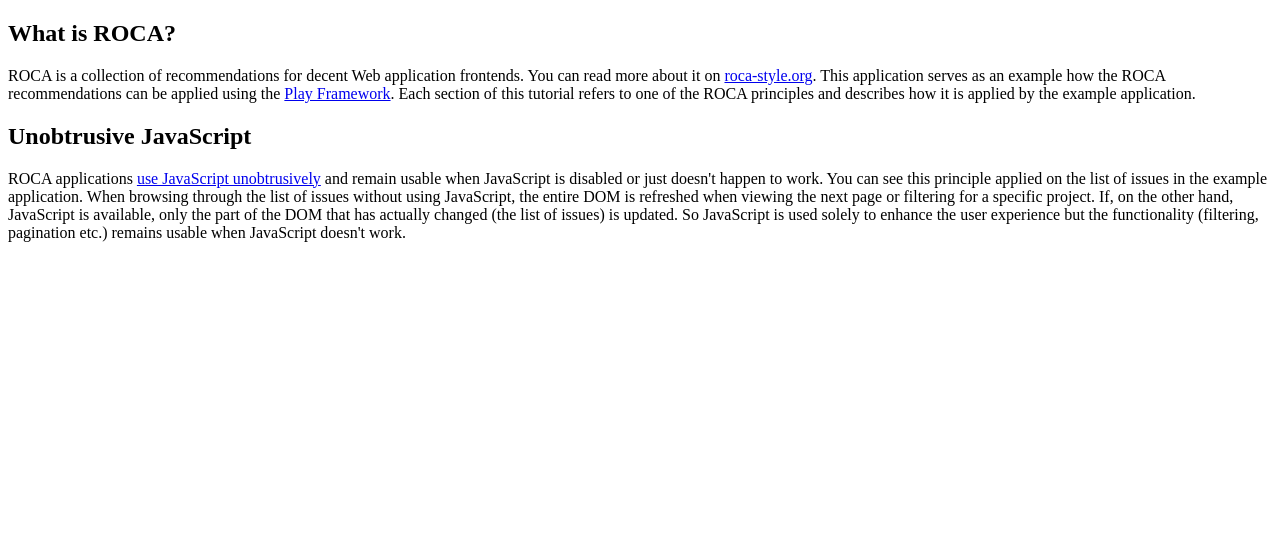
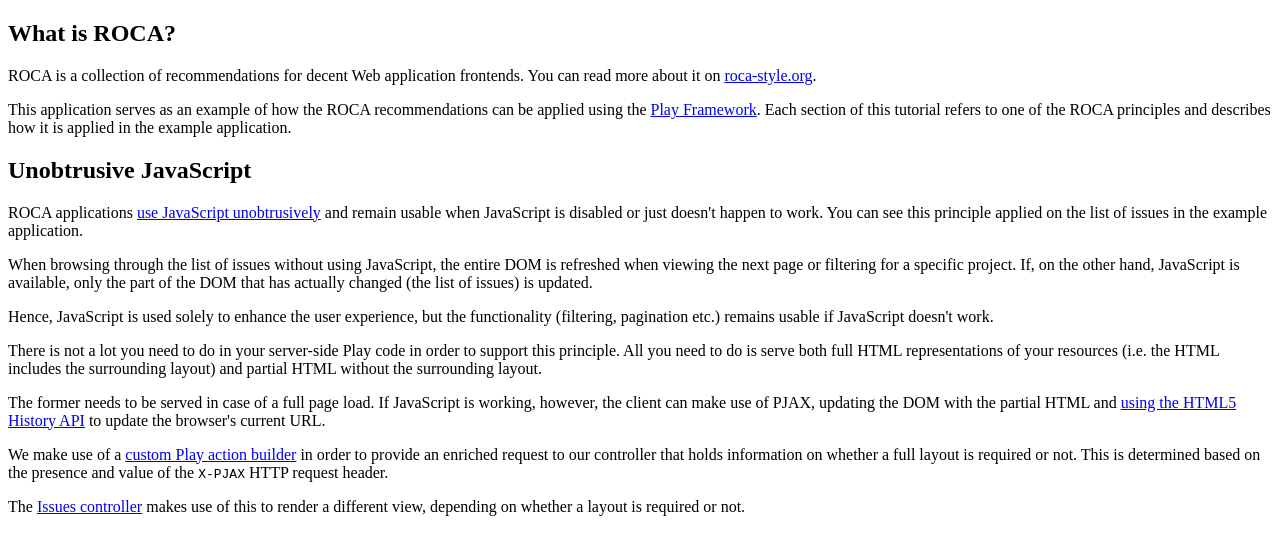
Before and after one commit to innoq/activator-play-roca, a plain HTML site: page tutorial/index.html in a window 1280 px wide. Drawn offline with Linux system fonts and the light colour scheme.

Commit message:
Explain implementation details for unobtrusive JS principle in tutorial

```diff
--- a/tutorial/index.html
+++ b/tutorial/index.html
@@ -6,21 +6,35 @@
 <body>
 <div>
     <h2>What is ROCA?</h2>
-    ROCA is a collection of recommendations for decent Web application frontends. You can read more about it on <a
-        href="http://roca-style.org/">roca-style.org</a>. This application serves as an example how the ROCA
-    recommendations can be applied using the <a
+    <p>ROCA is a collection of recommendations for decent Web application frontends. You can read more about it on <a
+        href="http://roca-style.org/">roca-style.org</a>.</p>
+    <p>This application serves as an example of how the ROCA recommendations can be applied using the <a
         href="http://www.playframework.com/">Play Framework</a>. Each section of this tutorial refers to one of the
-    ROCA principles and describes how it is applied by the example application.
+    ROCA principles and describes how it is applied in the example application.</p>
 </div>
 <div>
     <h2>Unobtrusive JavaScript</h2>
-    ROCA applications <a href="http://roca-style.org/#unobtrusive-javascript">use JavaScript unobtrusively</a> and
+    <p>ROCA applications <a href="http://roca-style.org/#unobtrusive-javascript">use JavaScript unobtrusively</a> and
     remain usable when JavaScript is disabled or just doesn't happen to work. You can see this principle applied on
-    the list of issues in the example application. When browsing through the list of issues without using JavaScript,
+    the list of issues in the example application.</p>
+    <p>When browsing through the list of issues without using JavaScript,
     the entire DOM is refreshed when viewing the next page or filtering for a specific project. If, on the other hand,
-    JavaScript is available, only the part of the DOM that has actually changed (the list of issues) is updated. So
-    JavaScript is used solely to enhance the user experience but the functionality (filtering, pagination etc.) remains
-    usable when JavaScript doesn't work.
+    JavaScript is available, only the part of the DOM that has actually changed (the list of issues) is updated.</p>
+    <p>Hence, JavaScript is used solely to enhance the user experience, but the functionality (filtering, pagination etc.)
+        remains usable if JavaScript doesn't work.</p>
+    <p>There is not a lot you need to do in your server-side Play code in order to support this principle.
+    All you need to do is serve both full HTML representations of your resources (i.e. the HTML
+        includes the surrounding layout) and partial HTML without the surrounding layout.</p>
+    <p>The former needs to be served in case of a full page load. If JavaScript is working,
+    however, the client can make use of PJAX, updating the DOM with the partial HTML and <a href="http://roca-style.org/#historyapi">using
+    the HTML5 History API</a> to update the browser's current URL.</p>
+    <p>We make use of a <a href="#code/app/helpers/ConditionalLayout.scala" class="shortcut">custom Play action builder</a>
+        in order to provide an enriched request to our controller that holds information on whether
+    a full layout is required or not. This is determined based on the presence and value of the
+    <code>X-PJAX</code> HTTP request header.</p>
+    <p>The <a href="#code/app/controllers/Issues.scala" class="shortcut">Issues controller</a>
+    makes use of this to render a different view, depending on whether a layout is required
+    or not.</p>
 </div>
 </body>
 </html>
```
